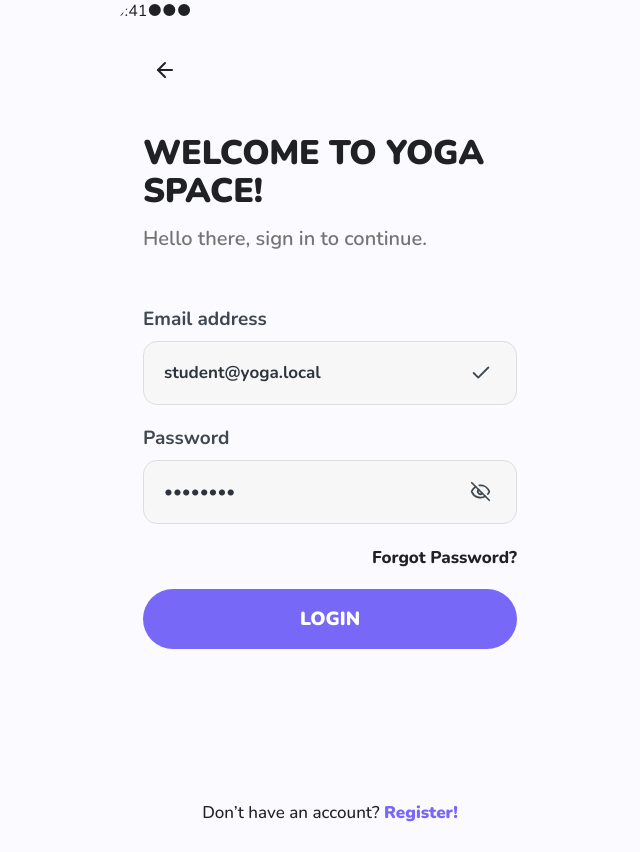
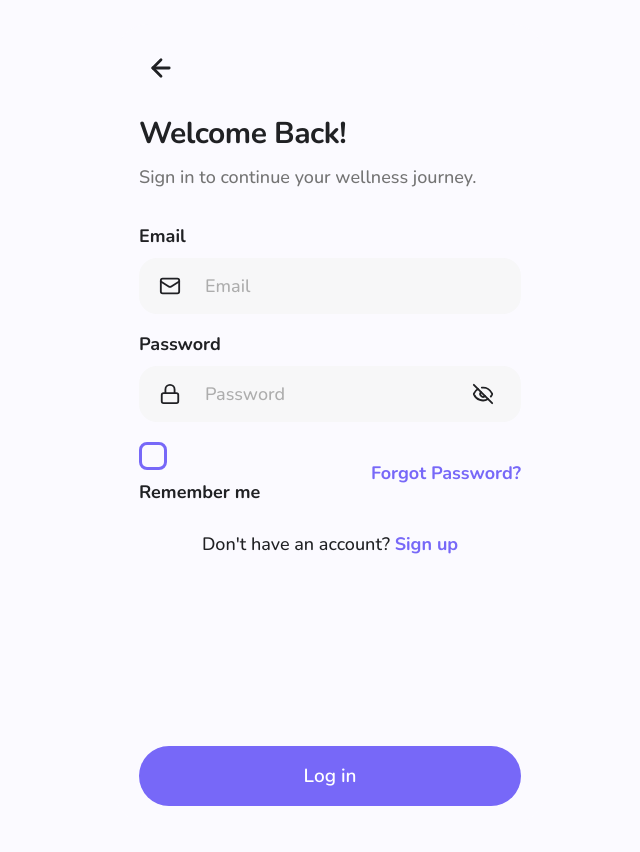
Before and after one commit to kostyaderkach/yoga-repo, a Next.js app: page /login in a window 1280 px wide. Shown: the whole page, without its empty margins (310-950 px from the left). Built offline with nearby package versions, Linux system fonts and the light colour scheme.

Commit message:
Style login screen

```diff
--- a/app/globals.css
+++ b/app/globals.css
@@ -371,7 +371,8 @@ button {
   margin-top: 0;
 }
 
-.termsLine input {
+.termsLine input,
+.rememberLine input {
   appearance: none;
   border: 3px solid var(--purple);
   border-radius: 8px;
@@ -381,15 +382,33 @@ button {
   width: 28px;
 }
 
-.termsLine input:checked {
+.termsLine input:checked,
+.rememberLine input:checked {
   background: var(--purple);
   box-shadow: inset 0 0 0 5px var(--surface);
 }
 
 .termsLine a,
-.inlineSwitch a {
+.inlineSwitch a,
+.loginOptions a {
   color: var(--purple);
   font-weight: 700;
+}
+
+.loginOptions {
+  align-items: center;
+  display: flex;
+  font-size: 18px;
+  font-weight: 500;
+  gap: 12px;
+  justify-content: space-between;
+  margin-top: 2px;
+}
+
+.rememberLine {
+  align-items: center;
+  display: inline-flex;
+  gap: 14px;
 }
 
 .inlineSwitch {
--- /dev/null
+++ b/app/login/login-form.tsx
@@ -0,0 +1,52 @@
+'use client'
+
+import Link from 'next/link'
+import { Eye, EyeOff, Lock, Mail } from 'lucide-react'
+import { useState } from 'react'
+
+export default function LoginForm() {
+  const [showPassword, setShowPassword] = useState(false)
+  const [password, setPassword] = useState('')
+
+  return (
+    <form className="signupForm" id="login-form">
+      <label>
+        Email
+        <span className="signupField">
+          <Mail size={22} />
+          <input name="email" placeholder="Email" type="email" />
+        </span>
+      </label>
+
+      <label>
+        Password
+        <span className="signupField">
+          <Lock size={22} />
+          <input
+            name="password"
+            placeholder="Password"
+            type={showPassword ? 'text' : 'password'}
+            value={password}
+            onChange={(event) => setPassword(event.target.value)}
+          />
+          <button
+            className="passwordToggle"
+            type="button"
+            onClick={() => setShowPassword((current) => !current)}
+            aria-label={showPassword ? 'Hide password' : 'Show password'}
+          >
+            {showPassword ? <Eye size={22} /> : <EyeOff size={22} />}
+          </button>
+        </span>
+      </label>
+
+      <div className="loginOptions">
+        <label className="rememberLine">
+          <input name="remember" type="checkbox" />
+          <span>Remember me</span>
+        </label>
+        <Link href="/">Forgot Password?</Link>
+      </div>
+    </form>
+  )
+}
--- a/app/login/page.tsx
+++ b/app/login/page.tsx
@@ -1,53 +1,31 @@
 import Link from 'next/link'
-import { ArrowLeft, Check, EyeOff } from 'lucide-react'
+import { ArrowLeft } from 'lucide-react'
+import LoginForm from './login-form'
 
 export default function LoginPage() {
   return (
-    <main className="screenStage">
-      <section className="phoneFrame authScreen">
-        <div className="statusBar">
-          <span>9:41</span>
-          <span>●●●</span>
+    <main className="appStage">
+      <section className="phoneFrame signupScreen">
+        <Link className="backButton" href="/" aria-label="Back">
+          <ArrowLeft size={28} strokeWidth={2.4} />
+        </Link>
+
+        <div className="signupIntro">
+          <h1>Welcome Back!</h1>
+          <p>Sign in to continue your wellness journey.</p>
         </div>
 
-        <Link className="backButton" href="/" aria-label="Back">
-          <ArrowLeft size={24} />
-        </Link>
+        <LoginForm />
 
-        <div className="authIntro">
-          <h1>WELCOME TO YOGA SPACE!</h1>
-          <p>Hello there, sign in to continue.</p>
+        <p className="inlineSwitch">
+          Don&apos;t have an account? <Link href="/register">Sign up</Link>
+        </p>
+
+        <div className="bottomAction">
+          <button className="primaryPurpleButton" form="login-form" type="submit">
+            Log in
+          </button>
         </div>
-
-        <form className="appForm">
-          <label>
-            Email address
-            <span className="fieldBox">
-              <input defaultValue="student@yoga.local" type="email" />
-              <Check size={22} />
-            </span>
-          </label>
-
-          <label>
-            Password
-            <span className="fieldBox">
-              <input defaultValue="password" type="password" />
-              <EyeOff size={21} />
-            </span>
-          </label>
-
-          <Link className="forgotLink" href="/register">
-            Forgot Password?
-          </Link>
-
-          <button className="limeButton" type="button">
-            LOGIN
-          </button>
-        </form>
-
-        <p className="authSwitch">
-          Don’t have an account? <Link href="/register">Register!</Link>
-        </p>
       </section>
     </main>
   )
```
